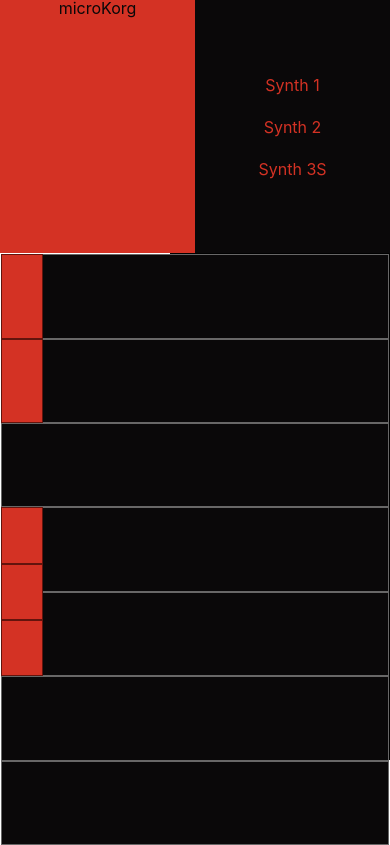
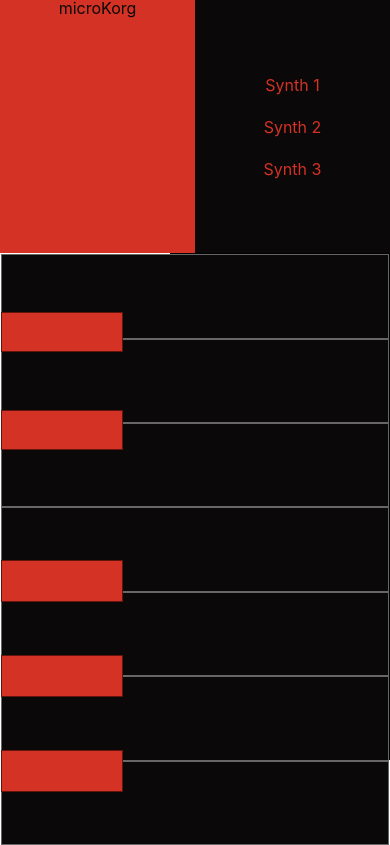
Before and after one commit to opticalfalicy/mkrg, a React (Create React App) app: page / in a window 390 px wide. Built offline with nearby package versions, Linux system fonts and the light colour scheme.

Commit message:
vertical mobile view prototype

```diff
--- a/src/App.css
+++ b/src/App.css
@@ -131,6 +131,7 @@
 
 .fB .b-keys{
   width: 58%;
+  height: 40%;
 }
 
 .b-keys{
@@ -139,15 +140,28 @@
   flex-direction: column;
   justify-content: space-evenly;
   position: absolute;
-  height: 20%;
+  height: 30%;
   /* width: 15%; */
 }
 
 .Bl{
-  width: 40px;
+  width: 120px;
   border: 1px solid rgb(99, 20, 13);
   /* background: black; */
   background-color: rgb(212, 50, 36);
+  height: 15%
+}
 
-  height: 50%
+.B2{
+  width: 120px;
+  border: 1px solid rgb(99, 20, 13);
+  /* background: black; */
+  background-color: rgb(212, 50, 36);
+  height: 12%
 }
+
+@media screen and (min-width: 560px){
+  body{
+    display: none;
+  }
+}
--- a/src/App.js
+++ b/src/App.js
@@ -15,7 +15,7 @@
           <ul className='sound-bank'>
             <li id='bank-1' className='bank-item'>Synth 1</li>
             <li id='bank-2' className='bank-item'>Synth 2</li>
-            <li id='bank-3' className='bank-item'>Synth 3S</li>
+            <li id='bank-3' className='bank-item'>Synth 3</li>
           </ul>
         </div>
       </div>
@@ -52,11 +52,11 @@
 
           </div>
           <div className='b-keys'>
-          <item className='key-note Gf Bl'>
+          <item className='key-note Gf B2'>
           </item>
-          <item className='key-note Af Bl'>
+          <item className='key-note Af B2'>
           </item>
-          <item className='key-note Bf Bl'>
+          <item className='key-note Bf B2'>
           </item>
           </div>
         </div>
```
